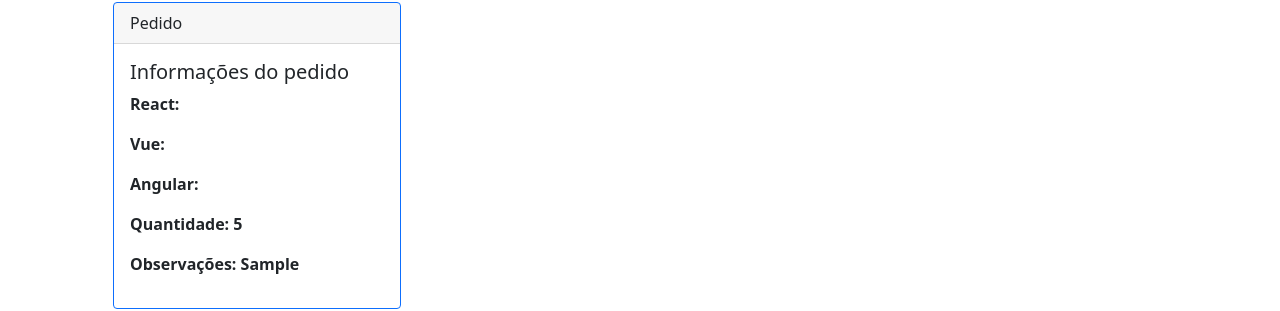
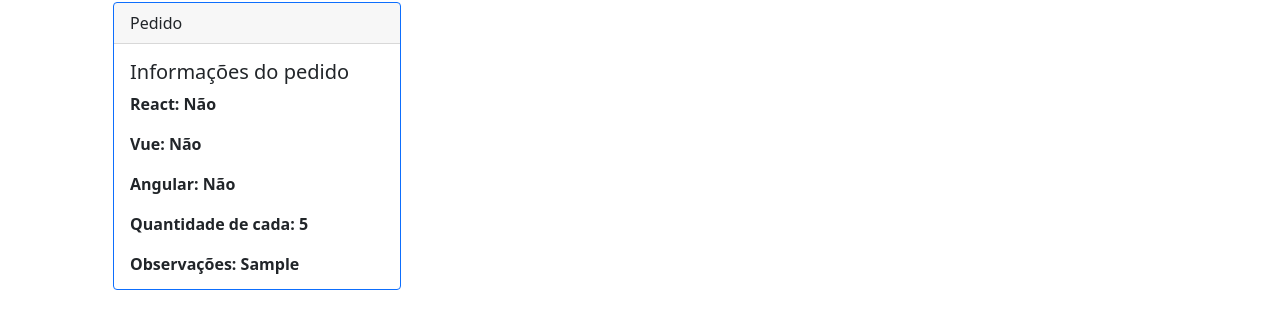
Before and after one commit to IgorVVieira/desafio-frontend-bempaggo, a React (Vite) app: page / in a window 1280 px wide. Both pictures are taken after typing "5", "Sample" into the empty fields and a click on the button "Enviar". Shown: the part 590-901 px from the top of the page. Built offline with nearby package versions, Linux system fonts and the light colour scheme.

Commit message:
Corrige e melhora listagem

```diff
--- a/src/components/Form/index.tsx
+++ b/src/components/Form/index.tsx
@@ -50,14 +50,14 @@
 
                         <FormBootstrap.Group>
                             <FormBootstrap.Label htmlFor='quantidade' className='text-strong'>Quantos adesivos de cada?</FormBootstrap.Label>
-                            <FormBootstrap.Control type='number' name='quantidade' id='quantidade' value={quantidade}
+                            <FormBootstrap.Control type='number' name='quantidade' id='quantidade' value={quantidade} required
                                 onChange={(e) => setQuntidade(e.target.value)}
                             />
                         </FormBootstrap.Group>
 
                         <FormBootstrap.Group>
                             <FormBootstrap.Label htmlFor='observacoes' className='text-strong'>Observações:</FormBootstrap.Label>
-                            <FormBootstrap.Control as='textarea' rows={5} placeholder='Alguma dúvida? Recado?' name='observacoes' id='observacoes' value={observacoes}
+                            <FormBootstrap.Control as='textarea' required rows={5} placeholder='Alguma dúvida? Recado?' name='observacoes' id='observacoes' value={observacoes}
                                 onChange={(e) => setObservacoes(e.target.value)} />
                         </FormBootstrap.Group>
 
@@ -70,8 +70,8 @@
 
             <Row>
                 {pedidos.map(pedido => {
-                    return <Col xs md lg="3" className='m-3'>
-                        <Pedido {...pedido} />
+                    return <Col xs md lg="3" className='m-3' key={pedido}>
+                        <Pedido {...pedido}/>
                     </Col>
                 })}
             </Row>
--- a/src/components/Header/index.tsx
+++ b/src/components/Header/index.tsx
@@ -1,4 +1,4 @@
-import Package from '../../../public/images/package.png';
+import packageImg from '../../../public/images/package.png';
 
 import { Container, Row, Col, Navbar } from 'react-bootstrap';
 
@@ -14,7 +14,7 @@
                         <h1 className='title'>para compra de</h1>
                         <h1 className='title strong'>Pacote de adesivos</h1></Col>
                     <Col xs md lg="6">
-                        <img src={Package} alt="Pacakage" />
+                        <img src={packageImg} alt="Pacakage" />
                     </Col>
                 </Row>
             </Container>
--- a/src/components/Pedido/index.tsx
+++ b/src/components/Pedido/index.tsx
@@ -4,10 +4,10 @@
 import './styles.css';
 
 type PedidoProps = {
-    react?: string;
-    vue?: string;
-    angular?: string;
-    quantidade?: number;
+    react?: boolean;
+    vue?: boolean;
+    angular?: boolean;
+    quantidade?: string;
     observacoes?: string;
 }
 
@@ -17,7 +17,6 @@
     useEffect(() => {
         function fetchData() {
             setPedidos(props);
-            console.log(pedidos)
         }
         fetchData();
     }, []);
@@ -27,10 +26,10 @@
             <Card.Body>
                 <Card.Title>Informações do pedido</Card.Title>
                 <Card.Text>
-                    <p><strong>React: {props.react}</strong></p>
-                    <p><strong>Vue: {props.vue}</strong></p>
-                    <p><strong>Angular: {props.angular}</strong></p>
-                    <p><strong>Quantidade: {props.quantidade}</strong></p>
+                    <p><strong>React: {props.react ? 'Sim' : 'Não'}</strong></p>
+                    <p><strong>Vue: {props.vue? 'Sim' : 'Não'}</strong></p>
+                    <p><strong>Angular: {props.angular ? 'Sim': 'Não'}</strong></p>
+                    <p><strong>Quantidade de cada: {props.quantidade}</strong></p>
                     <p><strong>Observações: {props.observacoes}</strong></p>
                 </Card.Text>
             </Card.Body>
--- a/src/components/Pedido/styles.css
+++ b/src/components/Pedido/styles.css
@@ -1,4 +1,5 @@
 .card-pedido {
     margin-left: 15px;
     width: 18rem;
+    height: 18rem;
 }
```
